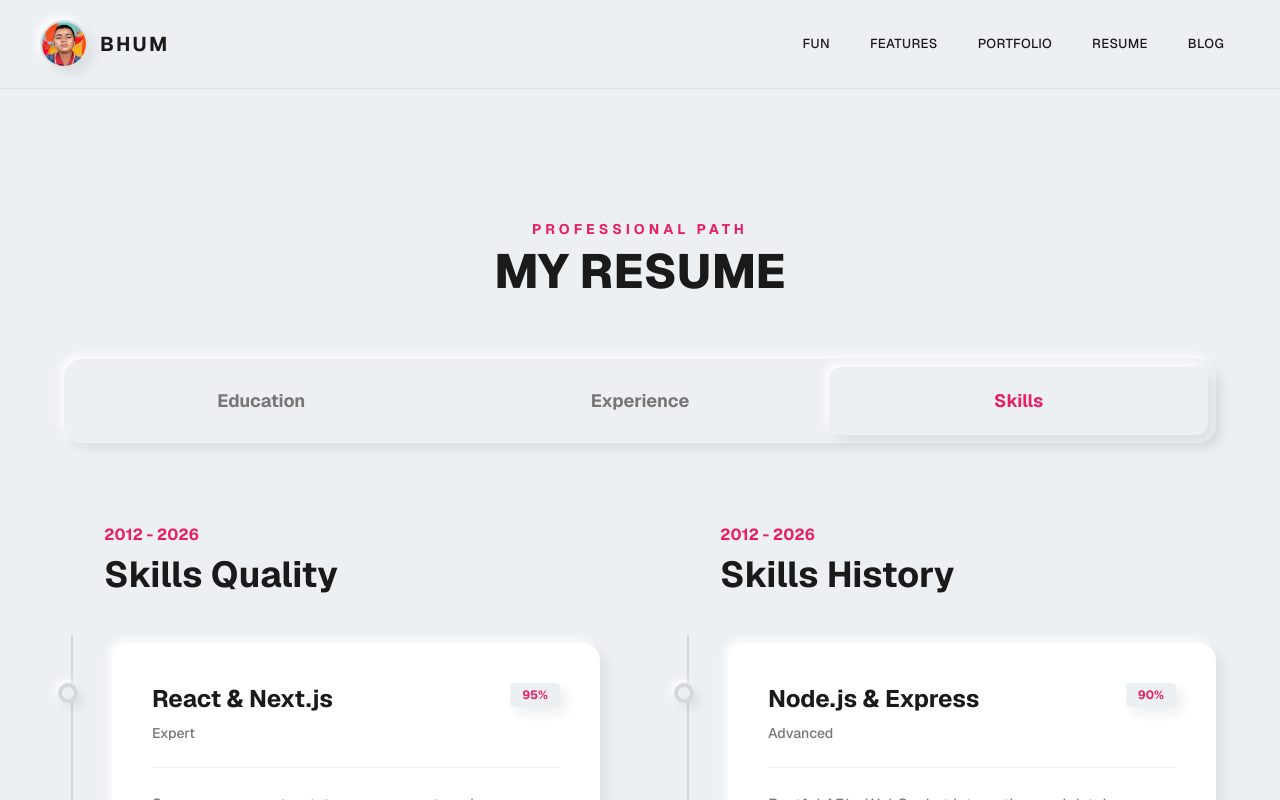
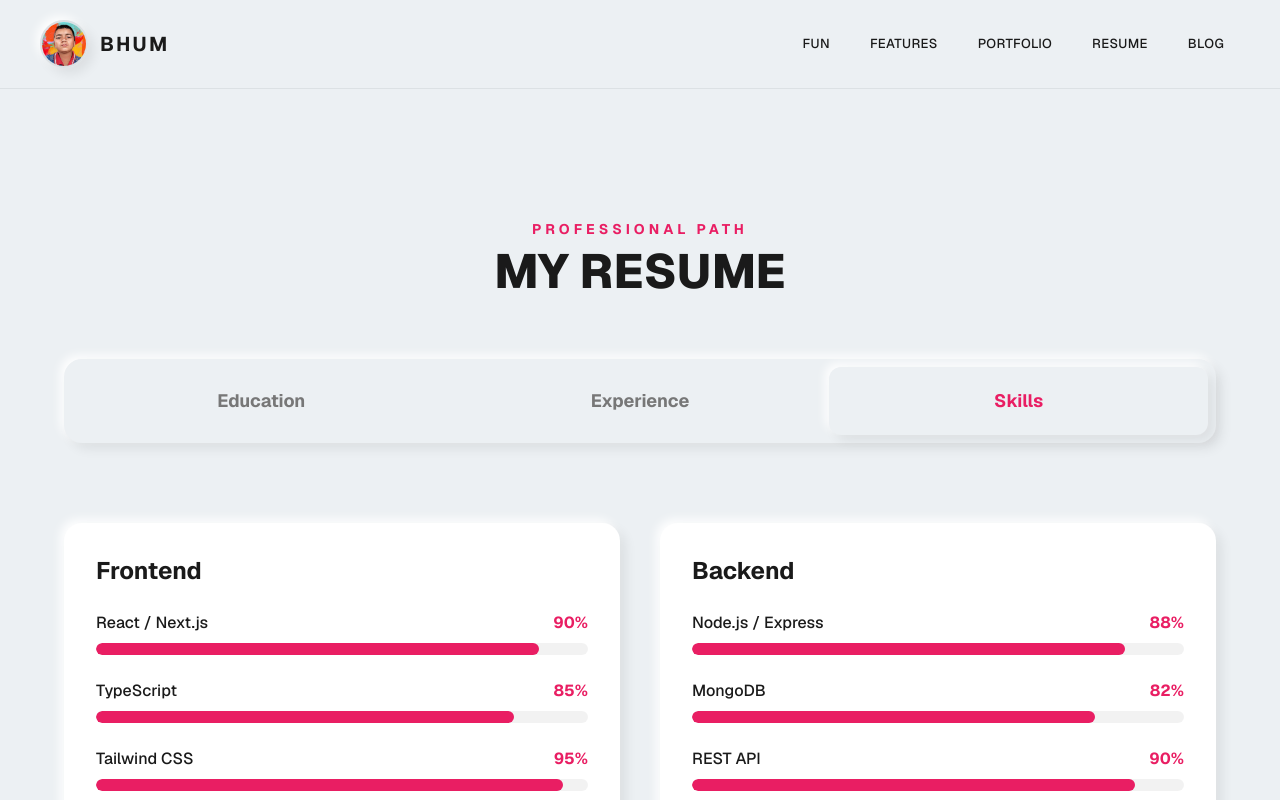
Before and after one commit to BHUMKIRAN/myPortfolio, a Next.js app in the folder bhumkiran/: page / in a window 1280 px wide. Both pictures are taken after a click on the button "Skills". Shown: the part 3034-3834 px from the top of the page. Built offline with nearby package versions, Linux system fonts and the light colour scheme.

Commit message:
updates: latest comit

```diff
--- a/bhumkiran/components/Resume.tsx
+++ b/bhumkiran/components/Resume.tsx
@@ -4,58 +4,134 @@ import React, { useState } from "react";
 const title = "MY RESUME";
 const tag = "Professional Path";
 
-// Your original data structure
 const timelineData = {
   Education: [
-        { year: "2015 - 2019", title: "BSc in Computer Science", description: "University of Technology - Focus on Software Engineering and Algorithms.", rating: "4.8/5" },
-        { year: "2012 - 2015", title: "High School Diploma", description: "Science & Mathematics Stream - Graduated with Honors.", rating: "4.9/5" },
+    {
+      year: "2015 - 2019",
+      title: "BSc in Computer Science",
+      description:
+        "University of Technology - Focus on Software Engineering and Algorithms.",
+      rating: "4.8/5",
+    },
+    {
+      year: "2012 - 2015",
+      title: "High School Diploma",
+      description:
+        "Science & Mathematics Stream - Graduated with Honors.",
+      rating: "4.9/5",
+    },
   ],
+
   Experience: [
-        { year: "2023 - Present", title: "Senior Full-Stack Developer", description: "Tech Company XYZ - Leading the migration to Next.js and microservices architecture.", rating: "5.0/5" },
-        { year: "2020 - 2023", title: "Frontend Developer", description: "Startup ABC - Specialized in building real-time dashboards and responsive UIs.", rating: "4.7/5" },
+    {
+      year: "2023 - Present",
+      title: "Senior Full-Stack Developer",
+      description:
+        "Tech Company XYZ - Leading the migration to Next.js and microservices architecture.",
+      rating: "5.0/5",
+    },
+    {
+      year: "2020 - 2023",
+      title: "Frontend Developer",
+      description:
+        "Startup ABC - Specialized in building real-time dashboards and responsive UIs.",
+      rating: "4.7/5",
+    },
   ],
+
   Skills: [
-        { year: "Expert", title: "React & Next.js", description: "Server components, state management, and performance optimization.", rating: "95%" },
-        { year: "Advanced", title: "Node.js & Express", description: "Restful APIs, WebSocket integration, and database modeling.", rating: "90%" },
-        { year: "Advanced", title: "Tailwind CSS", description: "Complex layouts, neumorphic design, and responsive systems.", rating: "92%" },
+    {
+      title: "Frontend",
+      skills: [
+        { name: "React / Next.js", level: 90 },
+        { name: "TypeScript", level: 85 },
+        { name: "Tailwind CSS", level: 95 },
+        { name: "Framer Motion", level: 80 },
+      ],
+    },
+    {
+      title: "Backend",
+      skills: [
+        { name: "Node.js / Express", level: 88 },
+        { name: "MongoDB", level: 82 },
+        { name: "REST API", level: 90 },
+        { name: "JWT Auth", level: 78 },
+      ],
+    },
+    {
+      title: "Tools",
+      skills: [
+        { name: "Git & GitHub", level: 92 },
+        { name: "Vercel", level: 85 },
+        { name: "Docker", level: 65 },
+        { name: "Figma", level: 70 },
+      ],
+    },
   ],
 };
 
 const Resume: React.FC = () => {
-    const [activeTab, setActiveTab] = useState<keyof typeof timelineData>("Education");
+  const [activeTab, setActiveTab] =
+    useState<keyof typeof timelineData>("Education");
 
-    // Helper to split your array into two columns for the UI layout
-    const leftCol = timelineData[activeTab].filter((_, i) => i % 2 === 0);
-    const rightCol = timelineData[activeTab].filter((_, i) => i % 2 !== 0);
+  const leftCol =
+    activeTab !== "Skills"
+      ? (timelineData[activeTab] as any[]).filter((_, i) => i % 2 === 0)
+      : [];
+
+  const rightCol =
+    activeTab !== "Skills"
+      ? (timelineData[activeTab] as any[]).filter((_, i) => i % 2 !== 0)
+      : [];
 
   return (
-        <section id="resume" className="py-20 px-6" style={{ background: 'var(--bg)' }}>
+    <section
+      id="resume"
+      className="py-20 px-6"
+      style={{ background: "var(--bg)" }}
+    >
       <div className="max-w-6xl mx-auto">
-
         {/* Header */}
         <div className="text-center mb-16">
-                    <p className="text-sm font-bold uppercase tracking-[4px] mb-2" style={{ color: 'var(--primary)' }}>{tag}</p>
-                    <h1 className="text-4xl md:text-5xl font-extrabold" style={{ color: 'var(--text-primary)' }}>{title}</h1>
+          <p
+            className="text-sm font-bold uppercase tracking-[4px] mb-2"
+            style={{ color: "var(--primary)" }}
+          >
+            {tag}
+          </p>
+          <h1
+            className="text-4xl md:text-5xl font-extrabold"
+            style={{ color: "var(--text-primary)" }}
+          >
+            {title}
+          </h1>
         </div>
 
-                {/* 1. Neumorphic Full-Width Tab Bar */}
+        {/* Tabs */}
         <div
           className="flex w-full mb-20 p-2"
           style={{
-                        background: 'var(--bg)',
-                        borderRadius: 'var(--radius-lg)',
-                        boxShadow: 'var(--shadow-neo)'
+            background: "var(--bg)",
+            borderRadius: "var(--radius-lg)",
+            boxShadow: "var(--shadow-neo)",
           }}
         >
           {Object.keys(timelineData).map((tab) => (
             <button
               key={tab}
-                            onClick={() => setActiveTab(tab as keyof typeof timelineData)}
+              onClick={() =>
+                setActiveTab(tab as keyof typeof timelineData)
+              }
               className="flex-1 py-5 rounded-xl font-bold transition-all duration-300 text-base md:text-lg"
               style={{
-                                color: activeTab === tab ? 'var(--primary)' : 'var(--text-muted)',
-                                background: activeTab === tab ? 'var(--bg)' : 'transparent',
-                                boxShadow: activeTab === tab ? 'var(--shadow-neo)' : 'none'
+                color:
+                  activeTab === tab
+                    ? "var(--primary)"
+                    : "var(--text-muted)",
+                background:
+                  activeTab === tab ? "var(--bg)" : "transparent",
+                boxShadow:
+                  activeTab === tab ? "var(--shadow-neo)" : "none",
               }}
             >
               {tab}
@@ -63,47 +139,89 @@ const Resume: React.FC = () => {
           ))}
         </div>
 
-                {/* 2. Double Column Content */}
+        {/* Skills Section */}
+        {activeTab === "Skills" ? (
+          <div className="grid md:grid-cols-2 gap-10">
+            {timelineData.Skills.map((group, i) => (
+              <div
+                key={i}
+                className="p-8 bg-[var(--surface)]"
+                style={{
+                  borderRadius: "var(--radius-lg)",
+                  boxShadow: "var(--shadow-neo)",
+                }}
+              >
+                <h3 className="text-2xl font-bold mb-6 text-[var(--text-primary)]">
+                  {group.title}
+                </h3>
+
+                <div className="space-y-6">
+                  {group.skills.map((skill, idx) => (
+                    <div key={idx}>
+                      <div className="flex justify-between mb-2">
+                        <span className="font-medium text-[var(--text-primary)]">
+                          {skill.name}
+                        </span>
+                        <span className="text-[var(--primary)] font-bold">
+                          {skill.level}%
+                        </span>
+                      </div>
+
+                      <div className="w-full h-3 rounded-full bg-black/5 dark:bg-white/5 overflow-hidden">
+                        <div
+                          className="h-full rounded-full transition-all duration-700"
+                          style={{
+                            width: `${skill.level}%`,
+                            background: "var(--primary)",
+                          }}
+                        />
+                      </div>
+                    </div>
+                  ))}
+                </div>
+              </div>
+            ))}
+          </div>
+        ) : (
+          /* Timeline Section */
           <div className="grid grid-cols-1 lg:grid-cols-2 gap-12 md:gap-20">
-
             {[leftCol, rightCol].map((columnItems, colIdx) => (
-                        <div key={colIdx} className="relative ">
-
-                            {/* Column Heading (Matches Image) */}
+              <div key={colIdx} className="relative">
                 <div className="mb-12 ml-10">
-                                <p className="text-[var(--primary)] font-bold mb-2">2012 - 2026</p>
+                  <p className="text-[var(--primary)] font-bold mb-2">
+                    2012 - 2026
+                  </p>
                   <h2 className="text-3xl md:text-4xl font-bold text-[var(--text-primary)]">
-                                    {colIdx === 0 ? `${activeTab} Quality` : `${activeTab} History`}
+                    {colIdx === 0
+                      ? `${activeTab} Quality`
+                      : `${activeTab} History`}
                   </h2>
                 </div>
 
-                            {/* Vertical Connecting Line */}
                 <div
                   className="absolute top-28 bottom-0 left-[7px] w-[2px] opacity-20"
-                                style={{ background: 'var(--text-muted)' }}
+                  style={{ background: "var(--text-muted)" }}
                 />
 
-                            {/* Timeline Items */}
                 {columnItems.map((item, index) => (
-                                <div key={index} className="relative mb-12 ml-12 group">
-
-                                    {/* The Joining Node (Circle on the line) */}
+                  <div
+                    key={index}
+                    className="relative mb-12 ml-12 group"
+                  >
                     <div
                       className="absolute left-[-54px] top-10 w-5 h-5 rounded-full border-4 transition-all duration-300 group-hover:bg-[var(--primary)]"
                       style={{
-                                            background: 'var(--bg)',
-                                            borderColor: 'rgba(0,0,0,0.1)',
-                                            boxShadow: 'var(--shadow-neo)'
+                        background: "var(--bg)",
+                        borderColor: "rgba(0,0,0,0.1)",
+                        boxShadow: "var(--shadow-neo)",
                       }}
                     />
 
-                                    {/* The Content Card */}
                     <div
                       className="p-8 bg-[var(--surface)] md:p-10 transition-all duration-300 hover:shadow-soft"
                       style={{
-
-                                            borderRadius: 'var(--radius-lg)',
-                                            boxShadow: 'var(--shadow-neo)',
+                        borderRadius: "var(--radius-lg)",
+                        boxShadow: "var(--shadow-neo)",
                       }}
                     >
                       <div className="flex justify-between items-start mb-6">
@@ -116,20 +234,18 @@ const Resume: React.FC = () => {
                           </p>
                         </div>
 
-                                            {/* Rating/Score Badge */}
                         <div
                           className="px-3 py-1 rounded shadow-sm text-xs font-bold whitespace-nowrap"
                           style={{
-                                                    background: 'var(--bg)',
-                                                    boxShadow: 'var(--shadow-neo)',
-                                                    color: 'var(--primary)'
+                            background: "var(--bg)",
+                            boxShadow: "var(--shadow-neo)",
+                            color: "var(--primary)",
                           }}
                         >
                           {item.rating || "N/A"}
                         </div>
                       </div>
 
-                                        {/* Divider Line */}
                       <div className="w-full h-[1px] bg-black/5 dark:bg-white/5 mb-6" />
 
                       <p className="text-[var(--text-muted)] leading-relaxed text-sm md:text-base">
@@ -141,8 +257,8 @@ const Resume: React.FC = () => {
               </div>
             ))}
           </div>
+        )}
       </div>
-
     </section>
   );
 };
```
Lines whose indentation alone changed are shown as unchanged.
